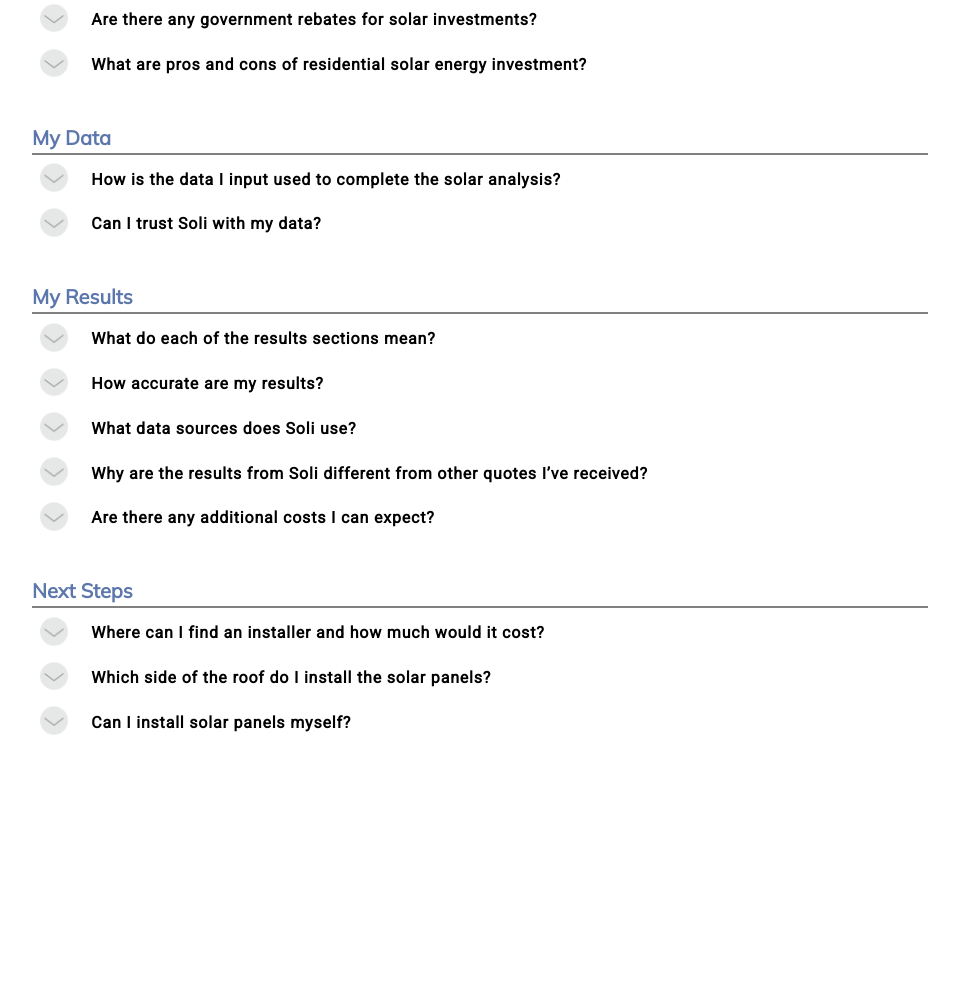
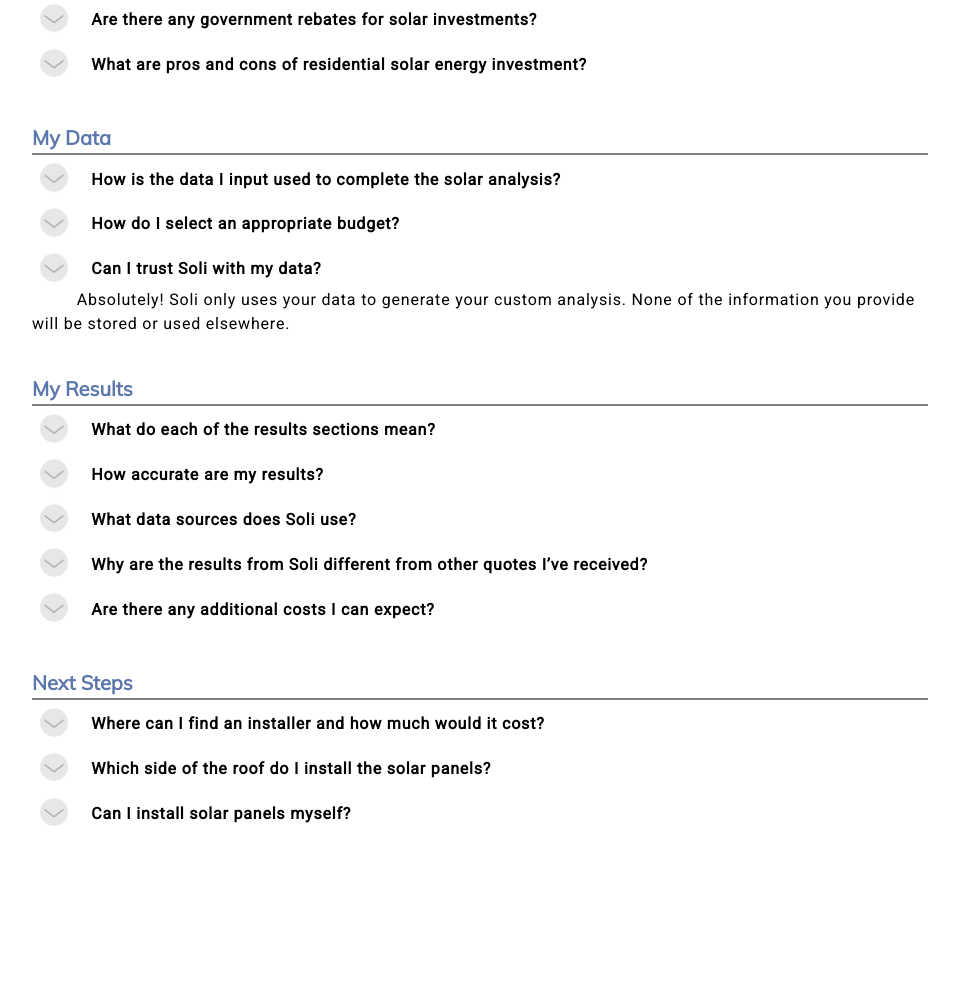
Before and after one commit to tanushree-sharma/fydp-app, a Flask app: page /faq in a window 1280 px wide. Shown: the part 499-1482 px from the top of the page, without its empty margins (160-1119 px from the left). Run offline with Flask 2, Linux system fonts and the light colour scheme; parts of the project's set-up code (start-up, migrations or seed data) failed here and were passed over.

Commit message:
budget inline tip

```diff
--- a/api/static/styles/App.css
+++ b/api/static/styles/App.css
@@ -661,7 +661,7 @@
   font-family: Roboto;
   font-style: italic;
   font-weight: 200;
-  color: #80807f;
+  color: #000000;
   top: 55%;
 }
 
@@ -1649,14 +1649,14 @@
 }
 
 #aboutFAQSectionContainer1, #aboutFAQSectionContainer2, #aboutFAQSectionContainer3, #aboutFAQSectionContainer4, #aboutFAQSectionContainer5,
-#dataFAQSectionContainer1, #dataFAQSectionContainer2,
+#dataFAQSectionContainer1, #dataFAQSectionContainer2, #dataFAQSectionContainer3,
 #resultsFAQSectionContainer1, #resultsFAQSectionContainer2, #resultsFAQSectionContainer3, #resultsFAQSectionContainer4, #resultsFAQSectionContainer5,
 #nextFAQSectionContainer1, #nextFAQSectionContainer2, #nextFAQSectionContainer3{
   width: 70vw;
   min-height: 3vw;
 }
 #aboutFAQIcon1, #aboutFAQIcon2, #aboutFAQIcon3, #aboutFAQIcon4, #aboutFAQIcon5,
-#dataFAQIcon1, #dataFAQIcon2,
+#dataFAQIcon1, #dataFAQIcon2, #dataFAQIcon3,
 #resultsFAQIcon1, #resultsFAQIcon2, #resultsFAQIcon3, #resultsFAQIcon4, #resultsFAQIcon5,
 #nextFAQIcon1, #nextFAQIcon2, #nextFAQIcon3 {
   width: 3vw;
@@ -1666,20 +1666,20 @@
 }
 
 #aboutDownFAQArrow1, #aboutDownFAQArrow2, #aboutDownFAQArrow3, #aboutDownFAQArrow4, #aboutDownFAQArrow5,
-#dataDownFAQArrow1, #dataDownFAQArrow2,
+#dataDownFAQArrow1, #dataDownFAQArrow2, #dataDownFAQArrow3,
 #resultsDownFAQArrow1, #resultsDownFAQArrow2, #resultsDownFAQArrow3, #resultsDownFAQArrow4, #resultsDownFAQArrow5,
 #nextDownFAQArrow1, #nextDownFAQArrow2, #nextDownFAQArrow3{
   width: 2.5vw;
 }
 #aboutUpFAQArrow1, #aboutUpFAQArrow2, #aboutUpFAQArrow3, #aboutUpFAQArrow4, #aboutUpFAQArrow5,
-#dataUpFAQArrow1, #dataUpFAQArrow2,
+#dataUpFAQArrow1, #dataUpFAQArrow2, #dataUpFAQArrow3,
 #resultsUpFAQArrow1, #resultsUpFAQArrow2, #resultsUpFAQArrow3, #resultsUpFAQArrow4, #resultsUpFAQArrow5,
 #nextUpFAQArrow1, #nextUpFAQArrow2, #nextUpFAQArrow3 {
   width: 2.5vw;
   display: none;
 }
 #aboutFAQQuestion1, #aboutFAQQuestion2, #aboutFAQQuestion3, #aboutFAQQuestion4, #aboutFAQQuestion5,
-#dataFAQQuestion1, #dataFAQQuestion2,
+#dataFAQQuestion1, #dataFAQQuestion2, #dataFAQQuestion3,
 #resultsFAQQuestion1, #resultsFAQQuestion2, #resultsFAQQuestion3, #resultsFAQQuestion4, #resultsFAQQuestion5,
 #nextFAQQuestion1, #nextFAQQuestion2, #nextFAQQuestion3{
   margin-left: 3.5vw;
@@ -1687,7 +1687,7 @@
   padding: 0.9em;
 }
 #aboutFAQAnswer1, #aboutFAQAnswer2, #aboutFAQAnswer3, #aboutFAQAnswer4, #aboutFAQAnswer5,
-#dataFAQAnswer1, #dataFAQAnswer2,
+#dataFAQAnswer1, #dataFAQAnswer2, #dataFAQAnswer2,
 #resultsFAQAnswer1, #resultsFAQAnswer2, #resultsFAQAnswer3, #resultsFAQAnswer4, #resultsFAQAnswer5,
 #nextFAQAnswer1, #nextFAQAnswer2, #nextFAQAnswer3 {
   margin-left: 3.5vw;
@@ -1744,7 +1744,7 @@
   cursor: pointer;
 
   font-family: "Roboto";
-  font-size: 1.05vw;
+  font-size: 1vw;
   font-weight: 200;
   color: #000000;
 }
@@ -1758,7 +1758,7 @@
   cursor: pointer;
 
   font-family: "Roboto";
-  font-size: 1.05vw;
+  font-size: 1vw;
   font-weight: 200;
   color: #000000;
 }
--- a/api/templates/faq.html
+++ b/api/templates/faq.html
@@ -11,6 +11,7 @@
             var home = "/";
             var form = "/start-saving";
             var faq = "/faq";
+            var faqOther = "/faq/";
             var homeID = document.getElementById("home");
             var formID = document.getElementById("form");
             var faqID = document.getElementById("faq");
@@ -27,6 +28,11 @@
                 homeID.classList.remove("selected");
                 formID.classList.remove("selected");
                 faqID.classList.add("selected");
+            } else if (currentUrl.localeCompare(faqOther) == 0) {
+                console.log("faq");
+                homeID.classList.remove("selected");
+                formID.classList.remove("selected");
+                faqID.classList.add("selected");
             } else {
                 console.log("home");
                 homeID.classList.add("selected");
@@ -39,18 +45,27 @@
             var oldURL = document.referrer
             var resultsSolar = "https://www.soli-home.ca/solar-results";
             var resultsBattery = "https://www.soli-home.ca/solarbattery-results";
+            var startSaving = "https://www.soli-home.ca/start-saving";
 
-            if (oldURL.localeCompare(resultsSolar) == 0 || oldURL.localeCompare(resultsBattery) == 0) {
+            var currentUrl = window.location.href;
+            var temp = currentUrl.split("/");
+            var anchor = temp[4];
+            var fromResults = "faq#results";
+            var fromBudget = "faq#budget";
+
+            console.log(anchor);
+            console.log(temp.length);
+
+            if ((oldURL.localeCompare(resultsSolar) == 0 || oldURL.localeCompare(resultsBattery) == 0 || oldURL.localeCompare(startSaving) == 0) && temp.length == 5) {
                 // automatically expanding results section if coming from results page link
-                var currentUrl = window.location.href;
-                var anchor = currentUrl.split("/")[3];
-                console.log("anchor: " + anchor);
-                var fromResults = "faq#results";
-
-
-                // can add one for budget too for the route from the budget inline tip
+                // link from results
                 if (anchor.localeCompare(fromResults) == 0) {
                     openResultsSection1();
+                }
+
+                // link from budget
+                if (anchor.localeCompare(fromBudget) == 0) {
+                    openDataSection2();
                 }
             }
         });
@@ -125,6 +140,16 @@
             document.getElementById("dataDownFAQArrow2").style.display = "Block";
             document.getElementById("dataUpFAQArrow2").style.display = "None";
             document.getElementById("dataFAQAnswer2").style.display = "None";
+        }
+        function openDataSection3() {
+            document.getElementById("dataDownFAQArrow3").style.display = "None";
+            document.getElementById("dataUpFAQArrow3").style.display = "Block";
+            document.getElementById("dataFAQAnswer3").style.display = "Block";
+        }
+        function closeDataSection3() {
+            document.getElementById("dataDownFAQArrow3").style.display = "Block";
+            document.getElementById("dataUpFAQArrow3").style.display = "None";
+            document.getElementById("dataFAQAnswer3").style.display = "None";
         }
 
         function openResultsSection1() {
@@ -274,7 +299,7 @@
                     <img src="{{ url_for('static',filename='faqArrowUp.png') }}"  alt="faq-arrow" id="aboutUpFAQArrow4" onClick= closeAboutSection4() />
                 </div>
                 <div id="aboutFAQQuestion4">
-                    <p class="FAQ-Question"> Are there any government rebates for solar investments? </p>
+                    <p class="FAQ-Question" id="budget"> Are there any government rebates for solar investments? </p>
                 </div>
                 <div id="aboutFAQAnswer4">
                     <p class="FAQ-Answer"> As of February 2021, under Ontario’s current provincial government, there are no active rebate programs for homeowners with solar energy systems.</p>
@@ -352,10 +377,24 @@
                     <img src="{{ url_for('static',filename='faqArrowUp.png') }}"  alt="faq-arrow" id="dataUpFAQArrow2" onClick= closeDataSection2() />
                 </div>
                 <div id="dataFAQQuestion2">
+                    <p class="FAQ-Question"> How do I select an appropriate budget?</p>
+                </div>
+                <div id="dataFAQAnswer2">
+                    <p class="FAQ-Answer">The specified budget for a solar installation will go towards the fixed installation costs and the variable cost, dependent on the size of the system.</p><br></br>
+                    <p class="FAQ-Answer">The fixed installation cost is approximately $2,000 - $3,000. The variable cost is approximately $2.80 per watt installed. Most residential solar panels are 250 - 400 watts, making the cost of each solar panel within the range of $700 - $1,120.</p><br></br>
+                    <p class="FAQ-Answer">For reference, with a monthly usage of 722 kWh, the average cost of a residential solar installation is $15,000 - $20,000.</p>
+                </div>
+            </div>
+            <div id="dataFAQSectionContainer3">
+                <div id="dataFAQIcon3">
+                    <img src="{{ url_for('static',filename='faqArrowDown.png') }}"  alt="faq-arrow" id="dataDownFAQArrow3" onClick= openDataSection3() />
+                    <img src="{{ url_for('static',filename='faqArrowUp.png') }}"  alt="faq-arrow" id="dataUpFAQArrow3" onClick= closeDataSection3() />
+                </div>
+                <div id="dataFAQQuestion3">
                     <p class="FAQ-Question" id="results"> Can I trust Soli with my data?</p>
                 </div>
-                <div id="dataFAQAnswer2">
-                    <p class="FAQ-Answer">Absolutely! Soli only uses your data to generate your custom analysis. None of the informaiton you provide will be stored or used elsewhere.</p>
+                <div id="dataFAQAnswer3">
+                    <p class="FAQ-Answer">Absolutely! Soli only uses your data to generate your custom analysis. None of the information you provide will be stored or used elsewhere.</p>
                 </div>
             </div>
 
@@ -390,7 +429,7 @@
                     <p class="FAQ-Answer">Using solar energy in place of electricity from the grid will reduce your carbon emissions overtime. Soli quantifies this in terms of metric tonnes of carbon, and the equivalent in tree plantings.</p>
                     <p class="FAQ-Answer"><strong>Environmental Impact:</strong></p>
                     <p class="FAQ-Answer FAQ-bullet3">Using solar energy in place of electricity from the grid will reduce your carbon emissions overtime. Soli quantifies this in terms of metric tonnes of carbon, and the equivalent in tree plantings.</p>
-                    <p class="FAQ-Answer FAQ-bullet2"><strong> Carbon Reduction</strong> → To calculate the estimated amount of carbon reduced, the difference in electricity usage from the grid with and without solar panels is calculated and multiplied by a factor that represents the amount of emissions in CO2/kWh from grid electricity.</p>
+                    <p class="FAQ-Answer FAQ-bullet2"><strong> Carbon Reduction</strong> → To calculate the estimated amount of carbon reduced, the difference in electricity usage from the grid with and without solar panels is calculated and multiplied by a factor that represents the amount of emissions in CO2/kWh from grid electricity. Please note that Soli does not consider emissions from the total lifecycle of solar panels.</p>
                     <p class="FAQ-Answer FAQ-bullet2"><strong> Tree Plantings</strong> → The equivalency of the carbon reduction in tree plantings is calculated by multiplying the estimated amount of carbon reduction by a factor that represents the number of trees needed to offset 1 tonne of CO2. </p>
                 </div>
             </div>
--- a/api/templates/startSaving.html
+++ b/api/templates/startSaving.html
@@ -843,7 +843,7 @@
             </div>
             <div class="help-tip" id="q6">
                 <p>
-                    Visit our <a href="/faq" target="_blank">FAQ page</a> to learn more about selecting a reasonable
+                    Visit our <a href="{{ url_for('.faq', _anchor='budget') }}" target="_blank"> FAQ page</a> to learn more about selecting a reasonable
                     budget.
                     <br></br>
                     <br></br>
@@ -949,7 +949,7 @@
             </div>
             <div class="help-tip" id="q7">
                 <p>
-                    Visit our <a href="/faq" target="_blank">FAQ page</a> to learn more about selecting a reasonable
+                    Visit our <a href="{{ url_for('.faq', _anchor='budget') }}" target="_blank"> FAQ page</a> to learn more about selecting a reasonable
                     budget.
                     <br></br>
                     <br></br>
```
